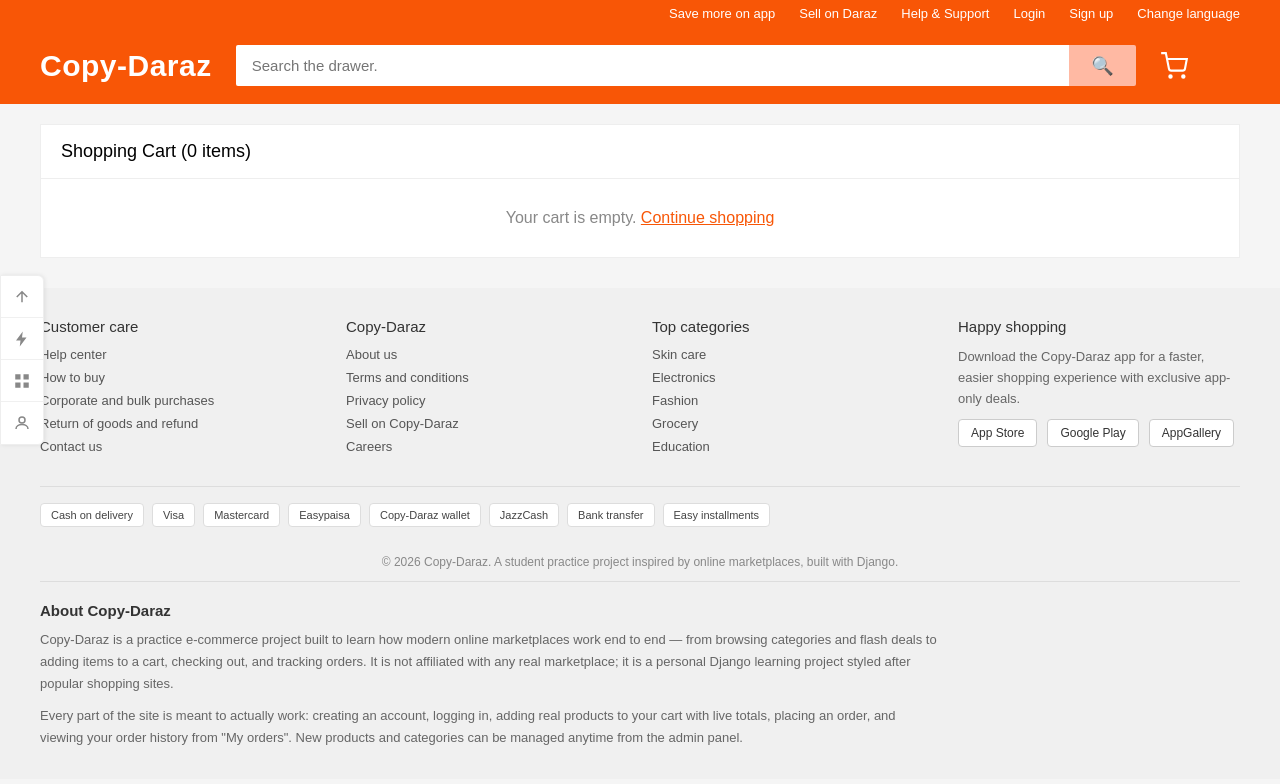
After one commit to 647samad-design/Copy-Daraz, a Django app: page /cart/ in a window 1280 px wide. The commit adds this page. Shown: the top 784 px of the page. Run offline with Django 5.2, Linux system fonts and the light colour scheme.

Commit message:
Add cart/checkout/orders, bigger homepage-only slider, 105 products across categories, working Google sign-in wiring, improved navbar and footer

```diff
--- a/backend/settings.py
+++ b/backend/settings.py
@@ -12,6 +12,9 @@ https://docs.djangoproject.com/en/6.0/ref/settings/
 
 from pathlib import Path
 import os
+from dotenv import load_dotenv
+
+load_dotenv()
 
 # Build paths inside the project like this: BASE_DIR / 'subdir'.
 BASE_DIR = Path(__file__).resolve().parent.parent
@@ -63,6 +66,7 @@ TEMPLATES = [
                 'django.template.context_processors.request',
                 'django.contrib.auth.context_processors.auth',
                 'django.contrib.messages.context_processors.messages',
+                'daraz.context_processors.cart_count',
             ],
         },
     },
--- a/backend/urls.py
+++ b/backend/urls.py
@@ -11,4 +11,10 @@ urlpatterns = [
     path('login/', views.login_view, name='login'),
     path('logout/', views.logout_view, name='logout'),
     path('auth/google/', views.google_auth, name='google_auth'),
+    path('cart/', views.cart_view, name='cart'),
+    path('cart/add/<int:pk>/', views.add_to_cart, name='add_to_cart'),
+    path('cart/update/<int:pk>/', views.update_cart_item, name='update_cart_item'),
+    path('checkout/', views.checkout_view, name='checkout'),
+    path('order/success/<int:order_id>/', views.order_success, name='order_success'),
+    path('my-orders/', views.my_orders, name='my_orders'),
 ]
--- /dev/null
+++ b/daraz/context_processors.py
@@ -0,0 +1,3 @@
+def cart_count(request):
+    cart = request.session.get("cart", {})
+    return {"cart_count": sum(cart.values())}
--- a/daraz/templates/daraz/base.html
+++ b/daraz/templates/daraz/base.html
@@ -17,21 +17,15 @@
 
         .navbar {
             background: #f85606; display: flex; align-items: center;
-            gap: 24px; padding: 14px 40px;
+            gap: 24px; padding: 18px 40px;
         }
-        .logo { color: #fff; font-size: 26px; font-weight: bold; text-decoration: none; white-space: nowrap; }
-        .search-form { flex: 1; display: flex; }
-        .search-input { flex: 1; padding: 10px 14px; border: none; border-radius: 2px 0 0 2px; font-size: 15px; outline: none; }
-        .search-btn { background: #ffb9a3; border: none; padding: 0 20px; border-radius: 0 2px 2px 0; cursor: pointer; font-size: 18px; color: #f85606; }
-        .cart { color: #fff; font-size: 26px; text-decoration: none; }
-
-        .hero { margin: 20px 40px; }
-        .slider { position: relative; width: 100%; height: 280px; border-radius: 8px; overflow: hidden; }
-        .slide { position: absolute; top: 0; left: 0; width: 100%; height: 100%; object-fit: cover; opacity: 0; transition: opacity 0.6s ease-in-out; }
-        .slide.active { opacity: 1; }
-        .dots { position: absolute; bottom: 12px; width: 100%; display: flex; justify-content: center; gap: 8px; }
-        .dot { width: 9px; height: 9px; border-radius: 50%; background: rgba(255,255,255,0.6); }
-        .dot.active { background: #fff; }
+        .logo { color: #fff; font-size: 30px; font-weight: bold; text-decoration: none; white-space: nowrap; letter-spacing: 0.5px; }
+        .search-form { flex: 1; display: flex; max-width: 900px; }
+        .search-input { flex: 1; padding: 12px 16px; border: none; border-radius: 2px 0 0 2px; font-size: 15px; outline: none; }
+        .search-btn { background: #ffb9a3; border: none; padding: 0 22px; border-radius: 0 2px 2px 0; cursor: pointer; font-size: 18px; color: #f85606; }
+        .cart-link { color: #fff; text-decoration: none; position: relative; display: flex; align-items: center; }
+        .cart-link svg { width: 28px; height: 28px; }
+        .cart-badge { position: absolute; top: -8px; right: -10px; background: #fff; color: #f85606; font-size: 11px; font-weight: bold; border-radius: 50%; width: 18px; height: 18px; display: flex; align-items: center; justify-content: center; }
 
         .sidebar {
             position: fixed; left: 0; top: 45%; transform: translateY(-50%);
@@ -78,6 +72,9 @@
         .payment-row { display: flex; gap: 8px; flex-wrap: wrap; border-top: 1px solid #ddd; padding: 16px 0; }
         .payment-chip { border: 1px solid #ddd; border-radius: 4px; padding: 5px 10px; font-size: 11px; background: #fff; color: #444; }
         .footer-bottom { text-align: center; font-size: 12px; color: #888; padding: 12px 0; }
+        .footer-about { border-top: 1px solid #ddd; padding: 20px 0 10px; }
+        .footer-about h3 { font-size: 15px; margin-bottom: 10px; color: #333; }
+        .footer-about p { font-size: 13px; color: #666; line-height: 1.7; margin-bottom: 10px; max-width: 900px; }
 
         {% block extra_css %}{% endblock %}
     </style>
@@ -90,6 +87,7 @@
         <a href="#">Help &amp; Support</a>
         {% if user.is_authenticated %}
         <span>Hi, {{ user.username }}</span>
+        <a href="{% url 'my_orders' %}">My orders</a>
         <a href="{% url 'logout' %}">Logout</a>
         {% else %}
         <a href="{% url 'login' %}">Login</a>
@@ -102,22 +100,12 @@
         <a href="{% url 'home' %}" class="logo">Copy-Daraz</a>
         <form class="search-form" action="{% url 'home' %}" method="get">
             <input class="search-input" type="text" name="q" placeholder="Search the drawer.">
-            <button class="search-btn" type="submit"><i class="ti ti-search"></i>&#128269;</button>
+            <button class="search-btn" type="submit">&#128269;</button>
         </form>
-        <a href="#" class="cart">&#128722;</a>
-    </div>
-
-    <div class="hero">
-        <div class="slider" id="slider">
-            <img class="slide active" src="https://picsum.photos/id/1015/1200/320" alt="slide1">
-            <img class="slide" src="https://picsum.photos/id/1025/1200/320" alt="slide2">
-            <img class="slide" src="https://picsum.photos/id/1035/1200/320" alt="slide3">
-            <div class="dots">
-                <span class="dot active"></span>
-                <span class="dot"></span>
-                <span class="dot"></span>
-            </div>
-        </div>
+        <a href="{% url 'cart' %}" class="cart-link">
+            <svg viewBox="0 0 24 24" fill="none" stroke="currentColor" stroke-width="1.8"><circle cx="9" cy="21" r="1"/><circle cx="20" cy="21" r="1"/><path d="M1 1h4l2.68 13.39a2 2 0 0 0 2 1.61h9.72a2 2 0 0 0 2-1.61L23 6H6"/></svg>
+            {% if cart_count %}<span class="cart-badge">{{ cart_count }}</span>{% endif %}
+        </a>
     </div>
 
     <div class="sidebar">
@@ -188,34 +176,26 @@
         <div class="footer-bottom">
             &copy; 2026 Copy-Daraz. A student practice project inspired by online marketplaces, built with Django.
         </div>
+
+        <div class="footer-about">
+            <h3>About Copy-Daraz</h3>
+            <p>
+                Copy-Daraz is a practice e-commerce project built to learn how modern online marketplaces
+                work end to end — from browsing categories and flash deals to adding items to a cart,
+                checking out, and tracking orders. It is not affiliated with any real marketplace; it is
+                a personal Django learning project styled after popular shopping sites.
+            </p>
+            <p>
+                Every part of the site is meant to actually work: creating an account, logging in, adding
+                real products to your cart with live totals, placing an order, and viewing your order
+                history from "My orders". New products and categories can be managed anytime from the
+                admin panel.
+            </p>
+        </div>
     </div>
 
     <script>
-        const slides = document.querySelectorAll('.slide');
-        const dots = document.querySelectorAll('.dot');
-        let current = 0;
-
-        function showSlide(index) {
-            slides.forEach(s => s.classList.remove('active'));
-            dots.forEach(d => d.classList.remove('active'));
-            slides[index].classList.add('active');
-            dots[index].classList.add('active');
-        }
-
-        function nextSlide() {
-            current = (current + 1) % slides.length;
-            showSlide(current);
-        }
-
-        function scheduleNext() {
-            const delay = Math.floor(Math.random() * (5000 - 2000 + 1)) + 2000;
-            setTimeout(() => {
-                nextSlide();
-                scheduleNext();
-            }, delay);
-        }
-
-        scheduleNext();
+        // Cart-count and shared scripts can go here later.
     </script>
     {% block extra_js %}{% endblock %}
 </body>
--- /dev/null
+++ b/daraz/templates/daraz/cart.html
@@ -0,0 +1,63 @@
+{% extends "daraz/base.html" %}
+{% block extra_css %}
+    .cart-wrap { margin: 20px 40px; background: #fff; border: 1px solid #eee; }
+    .cart-header { padding: 16px 20px; border-bottom: 1px solid #eee; font-size: 18px; font-weight: 500; }
+    .cart-row { display: flex; align-items: center; gap: 16px; padding: 16px 20px; border-bottom: 1px solid #f0f0f0; }
+    .cart-row img { width: 70px; height: 70px; object-fit: cover; border: 1px solid #eee; }
+    .cart-row .info { flex: 1; }
+    .cart-row .name { font-size: 14px; margin-bottom: 4px; }
+    .cart-row .price { color: #f85606; font-weight: bold; }
+    .qty-controls { display: flex; align-items: center; gap: 8px; }
+    .qty-controls button { width: 26px; height: 26px; border: 1px solid #ddd; background: #fff; cursor: pointer; }
+    .qty-controls form { display: inline; }
+    .subtotal { width: 100px; text-align: right; font-weight: bold; }
+    .remove-btn { color: #999; background: none; border: none; cursor: pointer; font-size: 13px; text-decoration: underline; }
+    .cart-summary { display: flex; justify-content: flex-end; padding: 20px; gap: 20px; align-items: center; }
+    .cart-summary .total { font-size: 20px; font-weight: bold; color: #f85606; }
+    .checkout-btn { background: #f85606; color: #fff; border: none; padding: 12px 30px; font-size: 15px; cursor: pointer; text-decoration: none; }
+{% endblock %}
+{% block content %}
+<div class="cart-wrap">
+    <div class="cart-header">Shopping Cart ({{ count }} item{{ count|pluralize }})</div>
+
+    {% for row in items %}
+    <div class="cart-row">
+        <img src="{{ row.product.image_url }}" alt="{{ row.product.name }}">
+        <div class="info">
+            <div class="name">{{ row.product.name }}</div>
+            <div class="price">Rs.{{ row.product.price }}</div>
+        </div>
+        <div class="qty-controls">
+            <form method="post" action="{% url 'update_cart_item' row.product.id %}">
+                {% csrf_token %}
+                <input type="hidden" name="action" value="decrease">
+                <button type="submit">-</button>
+            </form>
+            <span>{{ row.qty }}</span>
+            <form method="post" action="{% url 'update_cart_item' row.product.id %}">
+                {% csrf_token %}
+                <input type="hidden" name="action" value="increase">
+                <button type="submit">+</button>
+            </form>
+        </div>
+        <div class="subtotal">Rs.{{ row.subtotal }}</div>
+        <form method="post" action="{% url 'update_cart_item' row.product.id %}">
+            {% csrf_token %}
+            <input type="hidden" name="action" value="remove">
+            <button class="remove-btn" type="submit">Remove</button>
+        </form>
+    </div>
+    {% empty %}
+    <div style="padding:30px;text-align:center;color:#888;">
+        Your cart is empty. <a href="{% url 'home' %}" style="color:#f85606;">Continue shopping</a>
+    </div>
+    {% endfor %}
+
+    {% if items %}
+    <div class="cart-summary">
+        <span>Total: <span class="total">Rs.{{ total }}</span></span>
+        <a class="checkout-btn" href="{% url 'checkout' %}">Proceed to Checkout</a>
+    </div>
+    {% endif %}
+</div>
+{% endblock %}
--- a/daraz/views.py
+++ b/daraz/views.py
@@ -1,11 +1,12 @@
 from django.shortcuts import render, get_object_or_404, redirect
 from django.contrib.auth import authenticate, login as auth_login, logout as auth_logout
+from django.contrib.auth.decorators import login_required
 from django.contrib.auth.models import User
 from django.contrib import messages
 from django.conf import settings
 from django.views.decorators.csrf import csrf_exempt
 from django.http import JsonResponse
-from .models import Product, Review
+from .models import Product, Review, Order, OrderItem
 
 CATEGORY_IMAGE_IDS = {
     "skincare": 26, "haircare": 27, "grocery": 30, "fashion": 31, "electronics": 48,
@@ -17,8 +18,8 @@ CATEGORY_IMAGE_IDS = {
 
 
 def home(request):
-    flash_sale_products = Product.objects.filter(is_flash_sale=True)[:6]
-    just_for_you_products = Product.objects.all()[:8]
+    flash_sale_products = Product.objects.filter(is_flash_sale=True)[:8]
+    just_for_you_products = Product.objects.all().order_by("-created_at")[:16]
     categories = [
         {
             "slug": slug,
@@ -152,3 +153,112 @@ def google_auth(request):
     )
     auth_login(request, user)
     return JsonResponse({"success": True, "redirect": "/"})
+
+
+def _get_cart_items(request):
+    """Reads the session cart {product_id: qty} and returns (items, total, count)."""
+    cart = request.session.get("cart", {})
+    items = []
+    total = 0
+    count = 0
+    for pid, qty in cart.items():
+        try:
+            product = Product.objects.get(pk=pid)
+        except Product.DoesNotExist:
+            continue
+        subtotal = product.price * qty
+        total += subtotal
+        count += qty
+        items.append({"product": product, "qty": qty, "subtotal": subtotal})
+    return items, total, count
+
+
+def cart_count(request):
+    cart = request.session.get("cart", {})
+    return sum(cart.values())
+
+
+def add_to_cart(request, pk):
+    product = get_object_or_404(Product, pk=pk)
+    cart = request.session.get("cart", {})
+    key = str(pk)
+    qty = int(request.POST.get("quantity", 1)) if request.method == "POST" else 1
+    cart[key] = cart.get(key, 0) + qty
+    request.session["cart"] = cart
+    request.session.modified = True
+    messages.success(request, f"{product.name} added to cart.")
+    next_url = request.POST.get("next") or request.GET.get("next") or "cart"
+    return redirect(next_url)
+
+
+def update_cart_item(request, pk):
+    cart = request.session.get("cart", {})
+    key = str(pk)
+    action = request.POST.get("action")
+    if key in cart:
+        if action == "increase":
+            cart[key] += 1
+        elif action == "decrease":
+            cart[key] -= 1
+            if cart[key] <= 0:
+                del cart[key]
+        elif action == "remove":
+            del cart[key]
+    request.session["cart"] = cart
+    request.session.modified = True
+    return redirect("cart")
+
+
+def cart_view(request):
+    items, total, count = _get_cart_items(request)
+    return render(request, "daraz/cart.html", {
+        "items": items,
+        "total": total,
+        "count": count,
+    })
+
+
+@login_required
+def checkout_view(request):
+    items, total, count = _get_cart_items(request)
+    if not items:
+        messages.error(request, "Your cart is empty.")
+        return redirect("cart")
+
+    if request.method == "POST":
+        order = Order.objects.create(
+            user=request.user,
+            full_name=request.POST.get("full_name", request.user.username),
+            address=request.POST.get("address", ""),
+            city=request.POST.get("city", ""),
+            phone=request.POST.get("phone", ""),
+            payment_method=request.POST.get("payment_method", "cod"),
+        )
+        for item in items:
+            OrderItem.objects.create(
+                order=order,
+                product=item["product"],
+                product_name=item["product"].name,
+                price=item["product"].price,
+                quantity=item["qty"],
+            )
+        request.session["cart"] = {}
+        request.session.modified = True
+        return redirect("order_success", order_id=order.id)
+
+    return render(request, "daraz/checkout.html", {
+        "items": items,
+        "total": total,
+    })
+
+
+@login_required
+def order_success(request, order_id):
+    order = get_object_or_404(Order, pk=order_id, user=request.user)
+    return render(request, "daraz/order_success.html", {"order": order})
+
+
+@login_required
+def my_orders(request):
+    orders = Order.objects.filter(user=request.user).order_by("-created_at")
+    return render(request, "daraz/my_orders.html", {"orders": orders})
--- a/requirements.txt
+++ b/requirements.txt
@@ -1,2 +1,3 @@
 django>=6.0
 google-auth
+python-dotenv
```
Also changed, not shown: daraz/admin.py (+13 -1 lines), daraz/management/commands/seed_data.py (+51 -65 lines), daraz/models.py (+40 -0 lines), daraz/templates/daraz/checkout.html (added, +45 -0 lines), daraz/templates/daraz/index.html (+92 -0 lines), daraz/templates/daraz/my_orders.html (added, +26 -0 lines), daraz/templates/daraz/order_success.html (added, +29 -0 lines), daraz/templates/daraz/product_detail.html (+10 -2 lines), README.md, daraz/migrations/0003_order_orderitem.py (added), 2 other files.
